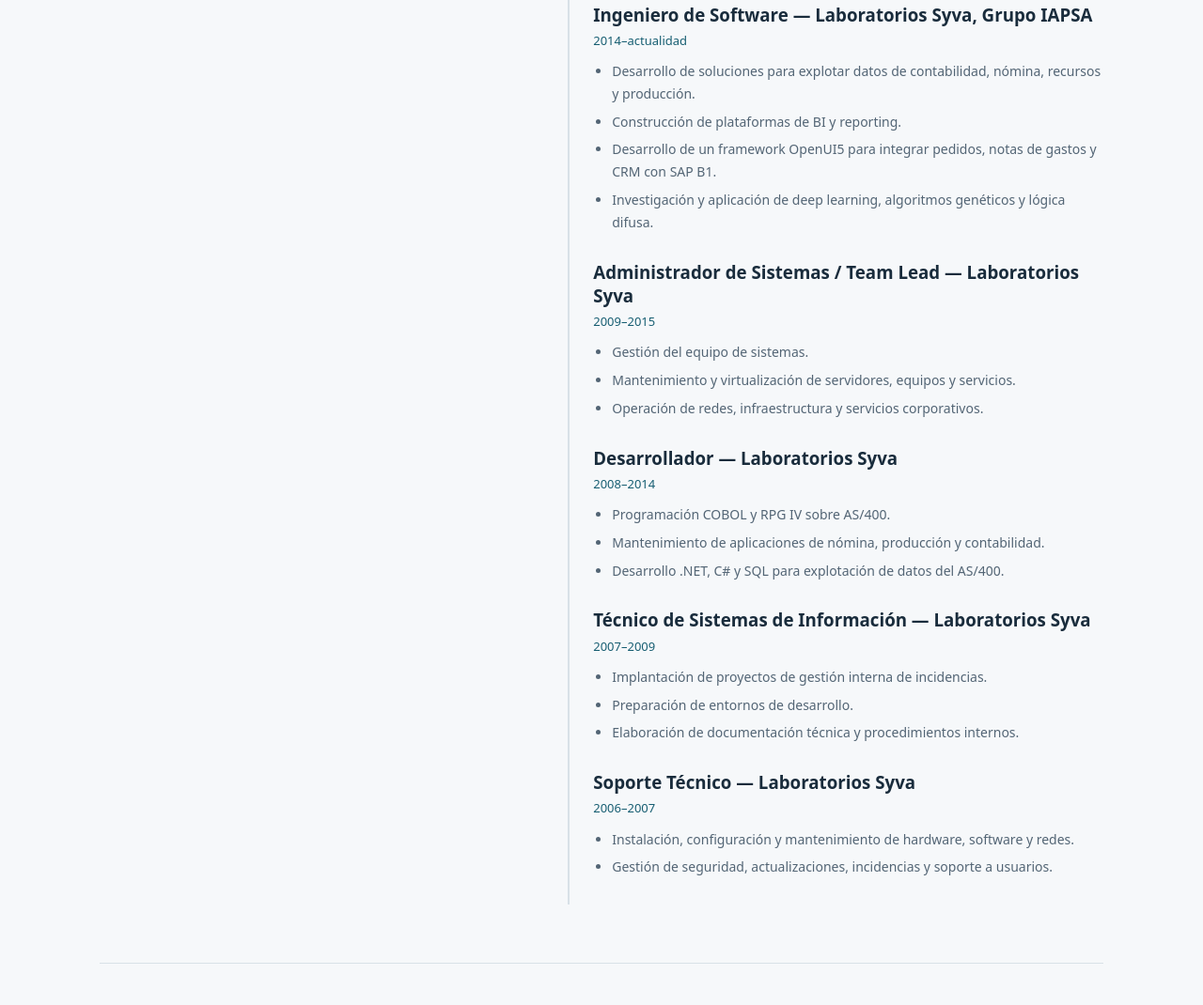
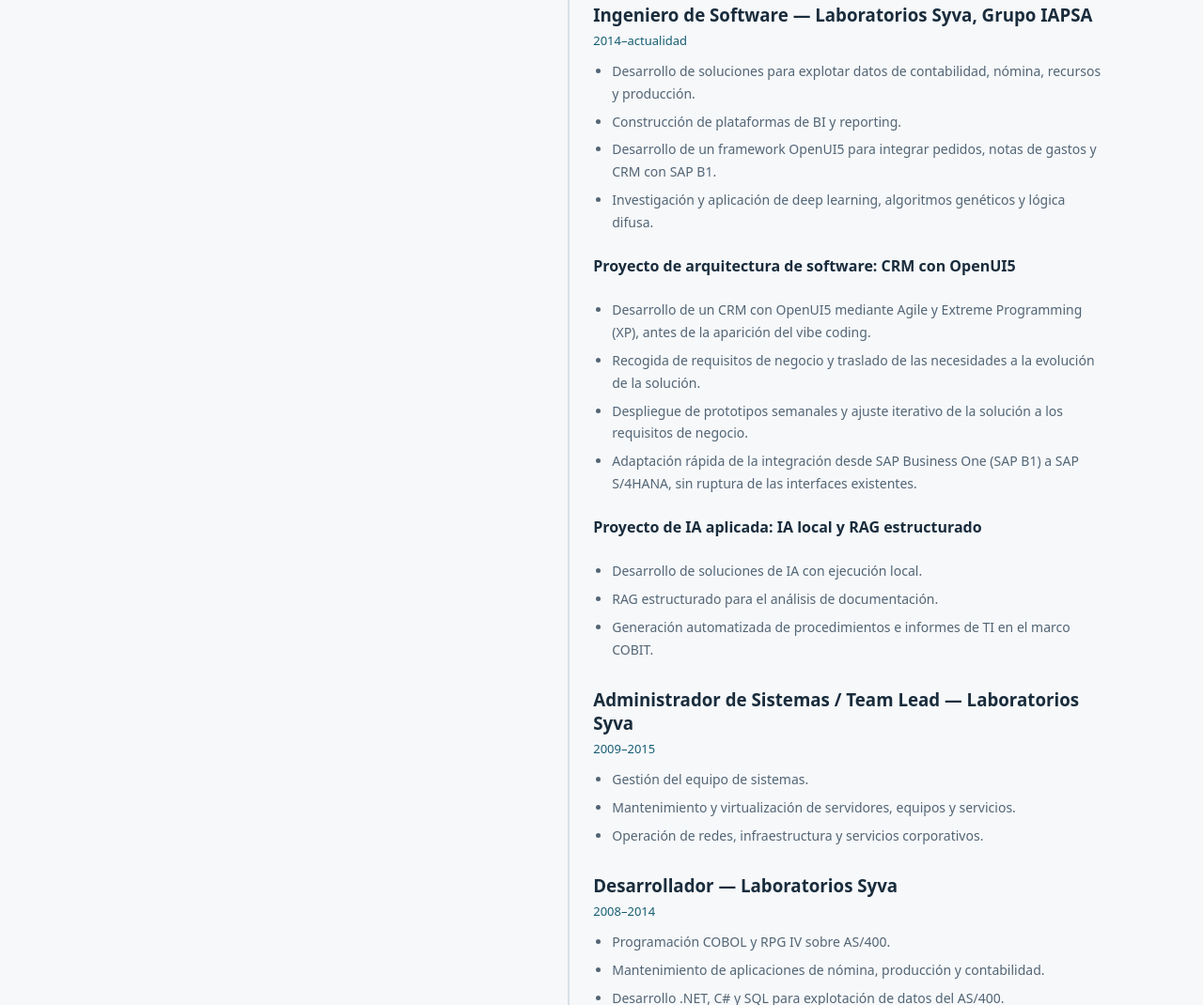
Before and after one commit to alarti/alarti.github.io, a plain HTML site: page index.html in a window 1280 px wide. Shown: the part 2071-3141 px from the top of the page at 94% size. Drawn offline with Linux system fonts and the light colour scheme.

Commit message:
Amplía ingeniería de software con CRM OpenUI5 e IA local y RAG

```diff
--- a/index.html
+++ b/index.html
@@ -37,7 +37,16 @@
 <li data-en="Developed solutions to exploit data generated by accounting, payroll, resources and production systems.">Desarrollo de soluciones para explotar datos de contabilidad, nómina, recursos y producción.</li>
 <li data-en="Built BI and reporting platforms.">Construcción de plataformas de BI y reporting.</li>
 <li data-en="Developed an OpenUI5-based framework to integrate orders, expense reports and CRM with SAP B1.">Desarrollo de un framework OpenUI5 para integrar pedidos, notas de gastos y CRM con SAP B1.</li>
-<li data-en="Researched and applied deep learning, genetic algorithms and fuzzy logic.">Investigación y aplicación de deep learning, algoritmos genéticos y lógica difusa.</li></ul></div>
+<li data-en="Researched and applied deep learning, genetic algorithms and fuzzy logic.">Investigación y aplicación de deep learning, algoritmos genéticos y lógica difusa.</li></ul>
+<h4 data-en="Software architecture project: OpenUI5 CRM">Proyecto de arquitectura de software: CRM con OpenUI5</h4><ul>
+<li data-en="CRM development with OpenUI5 using Agile and Extreme Programming (XP), before the emergence of vibe coding.">Desarrollo de un CRM con OpenUI5 mediante Agile y Extreme Programming (XP), antes de la aparición del vibe coding.</li>
+<li data-en="Gathered business requirements and translated them into the evolving solution.">Recogida de requisitos de negocio y traslado de las necesidades a la evolución de la solución.</li>
+<li data-en="Deployed weekly prototypes and iteratively refined the solution against business requirements.">Despliegue de prototipos semanales y ajuste iterativo de la solución a los requisitos de negocio.</li>
+<li data-en="Rapid adaptation of the integration from SAP Business One (SAP B1) to SAP S/4HANA while preserving existing interfaces.">Adaptación rápida de la integración desde SAP Business One (SAP B1) a SAP S/4HANA, sin ruptura de las interfaces existentes.</li></ul>
+<h4 data-en="Applied AI project: local AI and structured RAG">Proyecto de IA aplicada: IA local y RAG estructurado</h4><ul>
+<li data-en="Developed locally running AI solutions.">Desarrollo de soluciones de IA con ejecución local.</li>
+<li data-en="Structured retrieval-augmented generation (RAG) for document analysis.">RAG estructurado para el análisis de documentación.</li>
+<li data-en="Automated generation of IT procedures and reports within the COBIT framework.">Generación automatizada de procedimientos e informes de TI en el marco COBIT.</li></ul></div>
 <div class="job"><h3 data-en="System Administrator / Team Lead — Laboratorios Syva">Administrador de Sistemas / Team Lead — Laboratorios Syva</h3><p class="meta">2009–2015</p><ul>
 <li data-en="Managed the systems team.">Gestión del equipo de sistemas.</li>
 <li data-en="Maintained and virtualised servers, equipment and services.">Mantenimiento y virtualización de servidores, equipos y servicios.</li>
```
